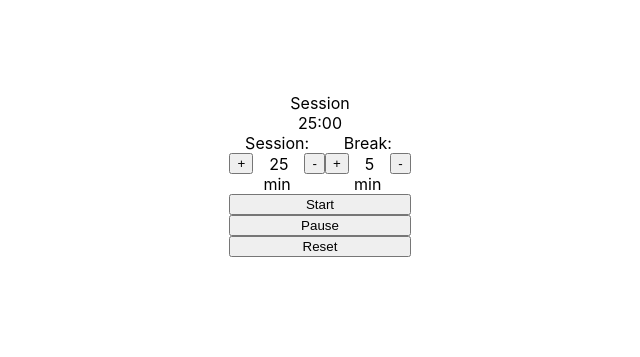
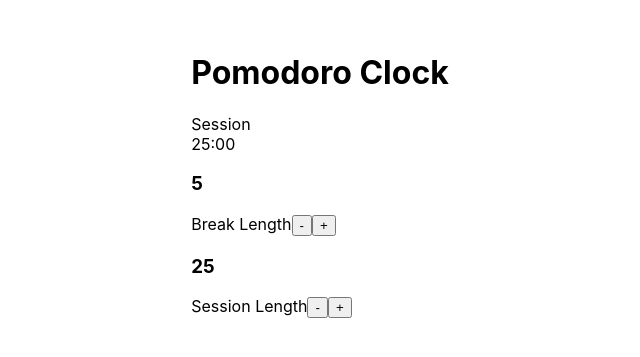
Before and after one commit to AndrewZamora/freeCodeCampProjects, a React (Create React App) app in the folder pomodoro-clock/: page / in a window 1280 px wide. Shown: the part 225-582 px from the top of the page, without its empty margins (320-960 px from the left). Built offline with nearby package versions, Linux system fonts and the light colour scheme.

Commit message:
changed layout

```diff
--- a/pomodoro-clock/src/App.js
+++ b/pomodoro-clock/src/App.js
@@ -9,10 +9,11 @@ class App extends Component {
     super(props)
     this.state = {
       breakLength: 5,
-      sessionLength: 1500000,
+      sessionLength: 25,
+      status: "Session",
       interval: '',
       switchTime: false,
-      timer: 1500000,
+      timer: 3600000,
       initialized: false,
       start: false
     };
@@ -79,7 +80,24 @@ class App extends Component {
   render() {
     return (
       <div style={styles.container}>
-        <Label id={`timer-label`}>Session</Label>
+        <h1>Pomodoro Clock</h1>
+        <div>
+          <label htmlFor="" id="timer-label">{this.state.status}</label>
+          <div id="time-left">25:00</div>
+        </div>
+        <div>
+          <h3  id="break-length">{this.state.breakLength}</h3>
+          <label htmlFor="" id="break-label">Break Length</label>
+          <button id="break-decrement">-</button>
+          <button id="break-increment">+</button>
+        </div>
+        <div>
+          <h3  id="session-length">{this.state.sessionLength}</h3>
+          <label htmlFor="" id="session-label">Session Length</label>
+          <button id="session-decrement">-</button>
+          <button id="session-increment">+</button>
+        </div>
+        {/* <Label id={`timer-label`}>Session</Label>
         <Clock time={this.state.timer} />
         <div style={styles.inputContainer}>
           <div>
@@ -105,7 +123,7 @@ class App extends Component {
         </div>
         <button id="start_stop" onClick={() => this.start()}>Start</button>
         <button onClick={() => this.pause()}>Pause</button>
-        <button id="reset" onClick={() => this.reset()}>Reset</button>
+        <button id="reset" onClick={() => this.reset()}>Reset</button> */}
       </div>
     );
   }
```
